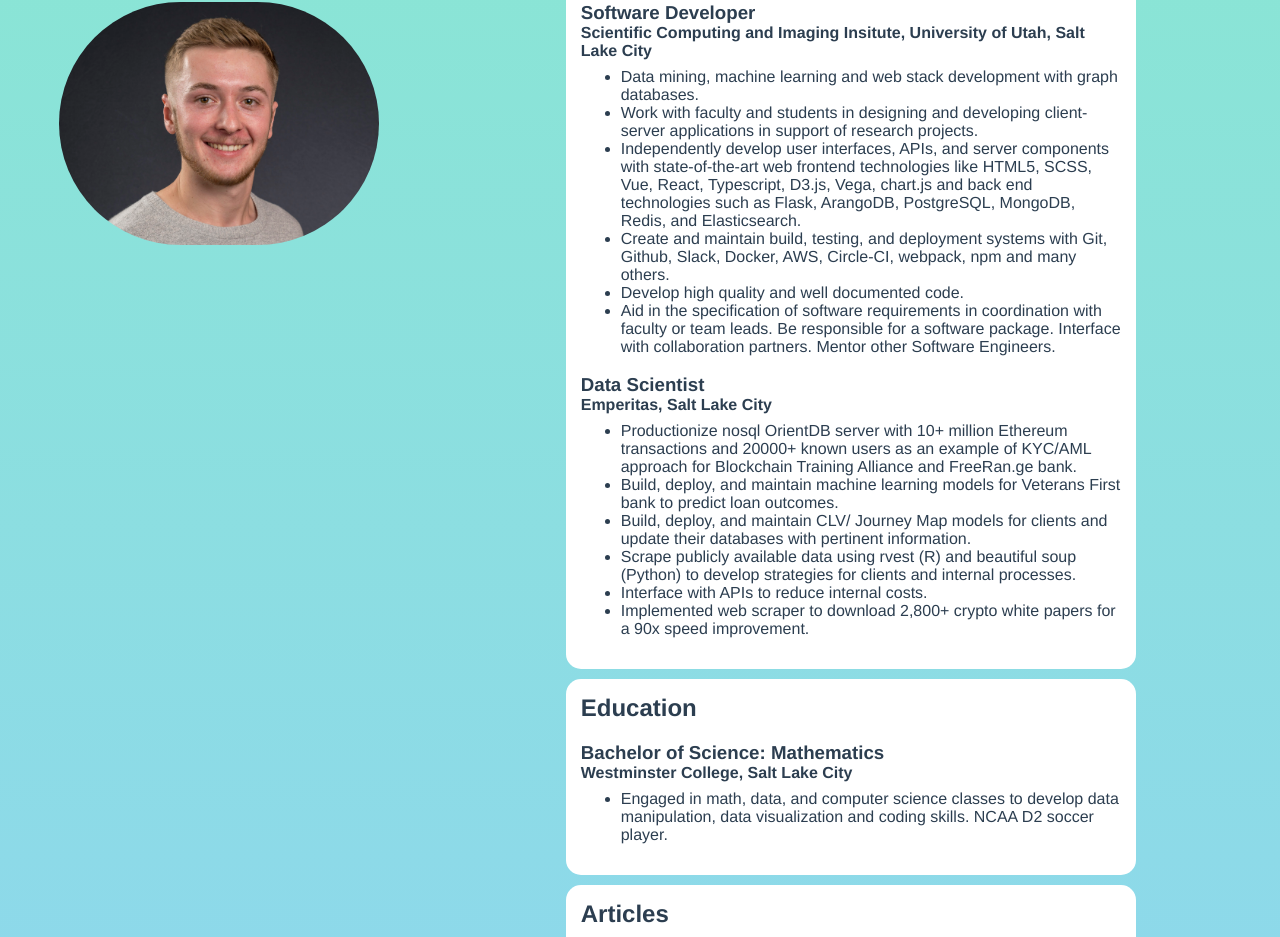
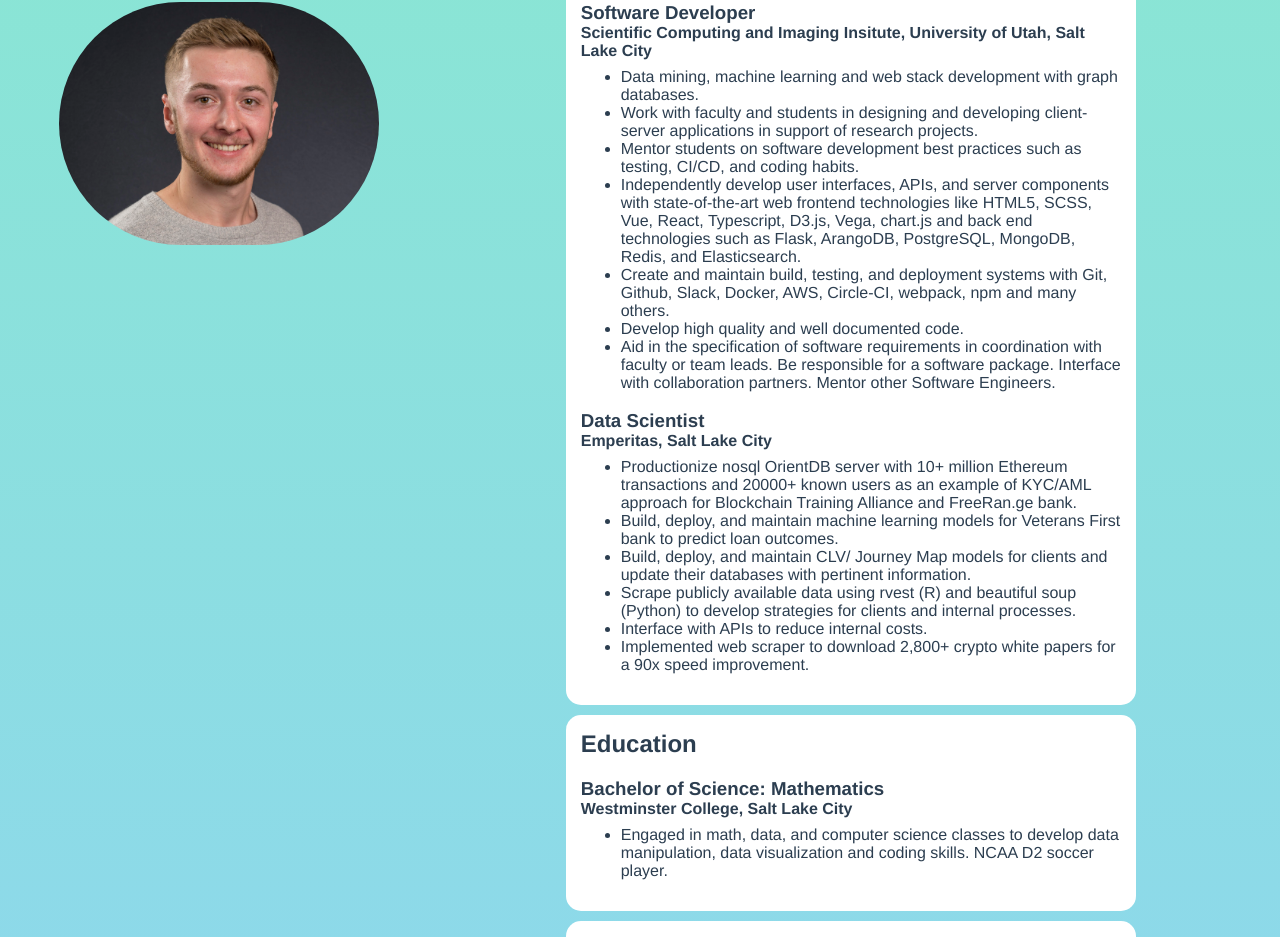
Before and after one commit to JackWilb/jackwilburn.xyz, a Vue app: page / in a window 1280 px wide. Shown: the part 1818-2755 px from the top of the page. Built offline with nearby package versions, Linux system fonts and the light colour scheme.

Commit message:
update resume and add nginx conf

```diff
--- a/src/components/Resume.vue
+++ b/src/components/Resume.vue
@@ -13,6 +13,7 @@
         <ul>
             <li>Data mining, machine learning and web stack development with graph databases.
             <li>Work with faculty and students in designing and developing client-server applications in support of research projects.
+            <li>Mentor students on software development best practices such as testing, CI/CD, and coding habits.
             <li>Independently develop user interfaces, APIs, and server components with state-of-the-art web frontend technologies like HTML5, SCSS, Vue, React, Typescript, D3.js, Vega, chart.js and back end technologies such as Flask, ArangoDB, PostgreSQL, MongoDB, Redis, and Elasticsearch.
             <li>Create and maintain build, testing, and deployment systems with Git, Github, Slack, Docker, AWS, Circle-CI, webpack, npm and many others.
             <li>Develop high quality and well documented code.
```
Also changed, not shown: 1 other file (tests, documents, lock files or other folders).
